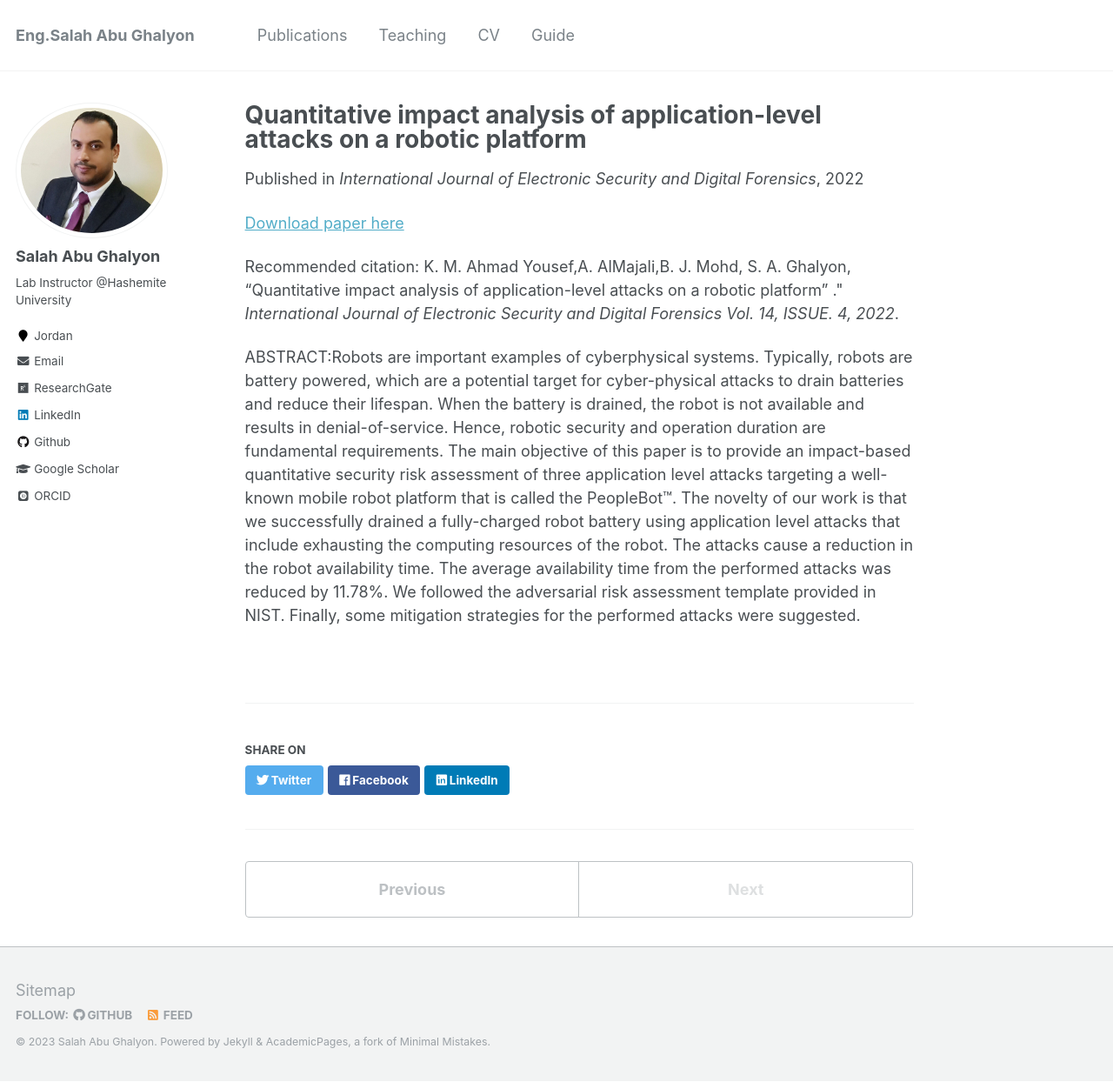
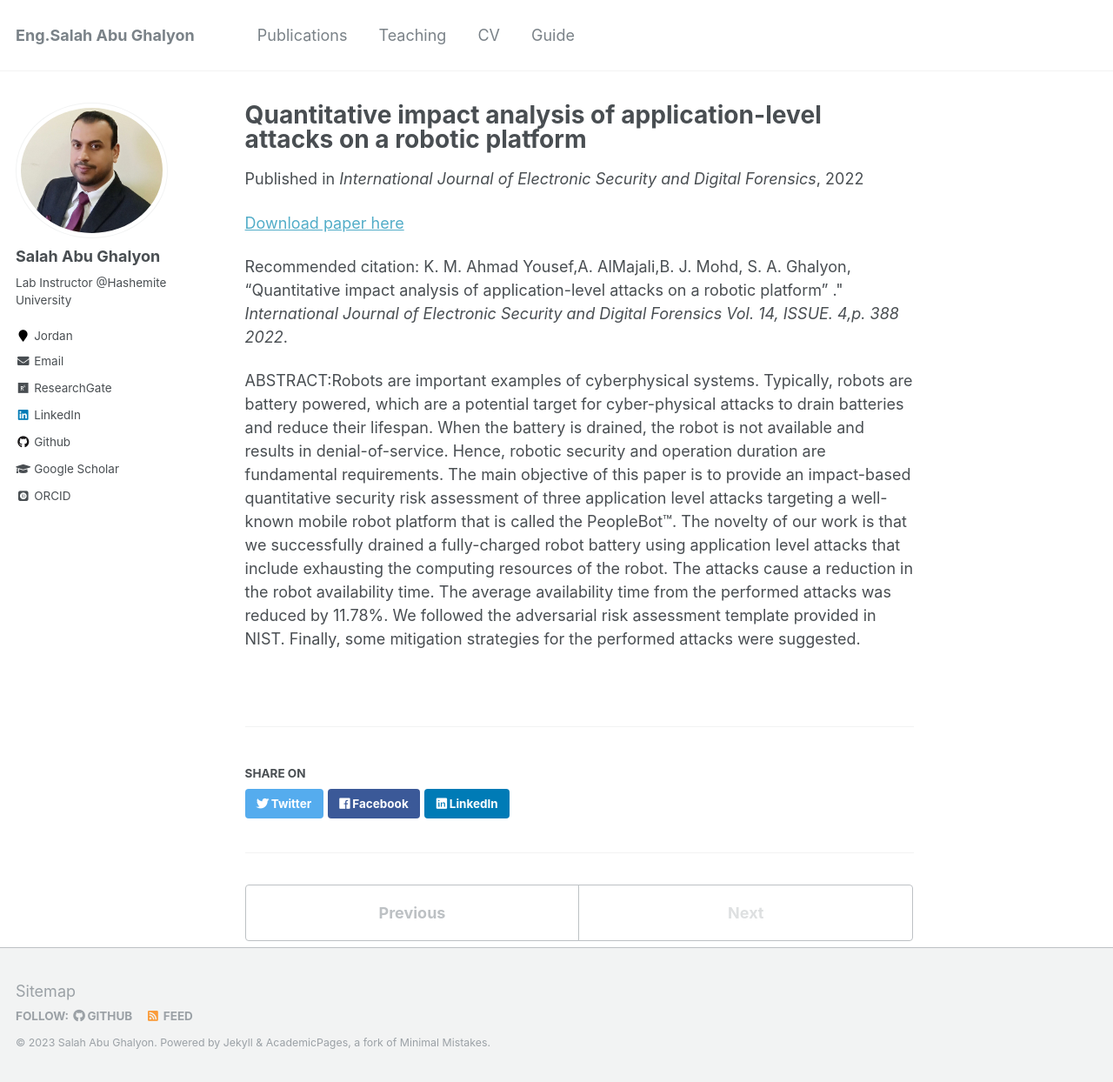
Before and after one commit to salahghalyon/salahghalyon.github.io, a Jekyll site: the page built from _publications/2022-05-30-Quantitative-impact-analysis-of-application-level-attacks-on-a-robotic-platform.md, in a window 1280 px wide and 1244 px high. Shown: the whole window at 87% size. Built offline with Jekyll 4.4.1, drawn with Linux system fonts in a browser that asks for light colours; some web fonts are replaced.

```diff
--- a/_publications/2022-05-30-Quantitative-impact-analysis-of-application-level-attacks-on-a-robotic-platform.md
+++ b/_publications/2022-05-30-Quantitative-impact-analysis-of-application-level-attacks-on-a-robotic-platform.md
@@ -8,9 +8,9 @@ venue: 'International Journal of Electronic Security and Digital Forensics'
 paperurl: 'http://salahghalyon.github.io/files/paper3.pdf'
 ---
 
-[Download paper here](http://salahghalyon.github.io/files/paper3.pdf)
+[Download paper here](https://www.inderscienceonline.com/doi/pdf/10.1504/IJESDF.2022.123846)
 
-Recommended citation: K. M. Ahmad Yousef,A. AlMajali,B. J. Mohd, S. A. Ghalyon,  "Quantitative impact analysis of application-level attacks on a robotic platform" .&quot; <i>International Journal of Electronic Security and Digital Forensics Vol. 14, ISSUE. 4, 2022</i>.
+Recommended citation: K. M. Ahmad Yousef,A. AlMajali,B. J. Mohd, S. A. Ghalyon,  "Quantitative impact analysis of application-level attacks on a robotic platform" .&quot; <i>International Journal of Electronic Security and Digital Forensics Vol. 14, ISSUE. 4,p. 388 2022</i>.
 
 
 ABSTRACT:Robots are important examples of cyberphysical systems. Typically, robots are battery powered, which are a potential target for cyber-physical attacks to drain batteries and reduce their lifespan. When the battery is drained, the robot is not available and results in denial-of-service. Hence, robotic security and operation duration are fundamental requirements. The main objective of this paper is to provide an impact-based quantitative security risk assessment of three application level attacks targeting a well-known mobile robot platform that is called the PeopleBot™. The novelty of our work is that we successfully drained a fully-charged robot battery using application level attacks that include exhausting the computing resources of the robot. The attacks cause a reduction in the robot availability time. The average availability time from the performed attacks was reduced by 11.78%. We followed the adversarial risk assessment template provided in NIST. Finally, some mitigation strategies for the performed attacks were suggested.
```
Also changed, not shown: 2 other files.
